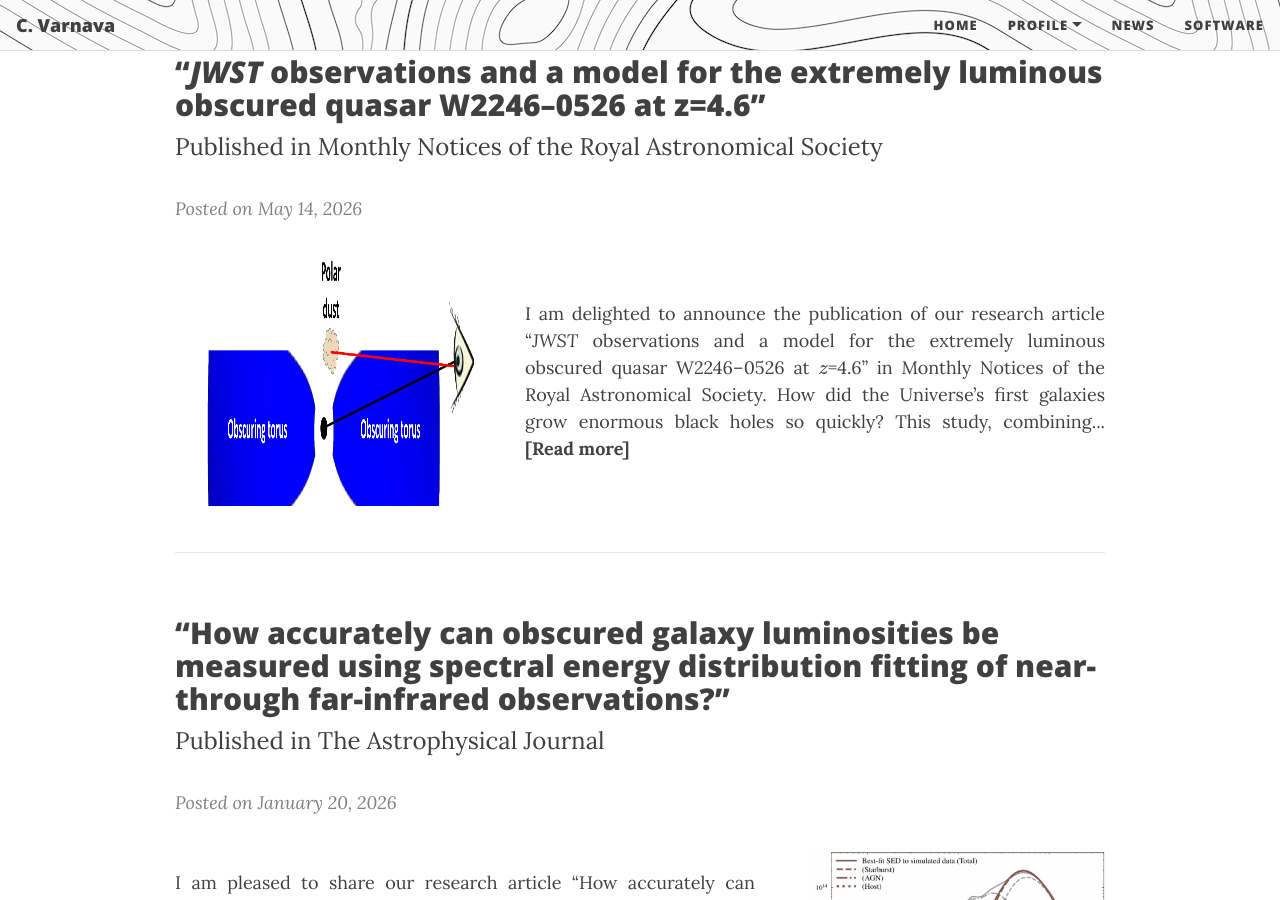
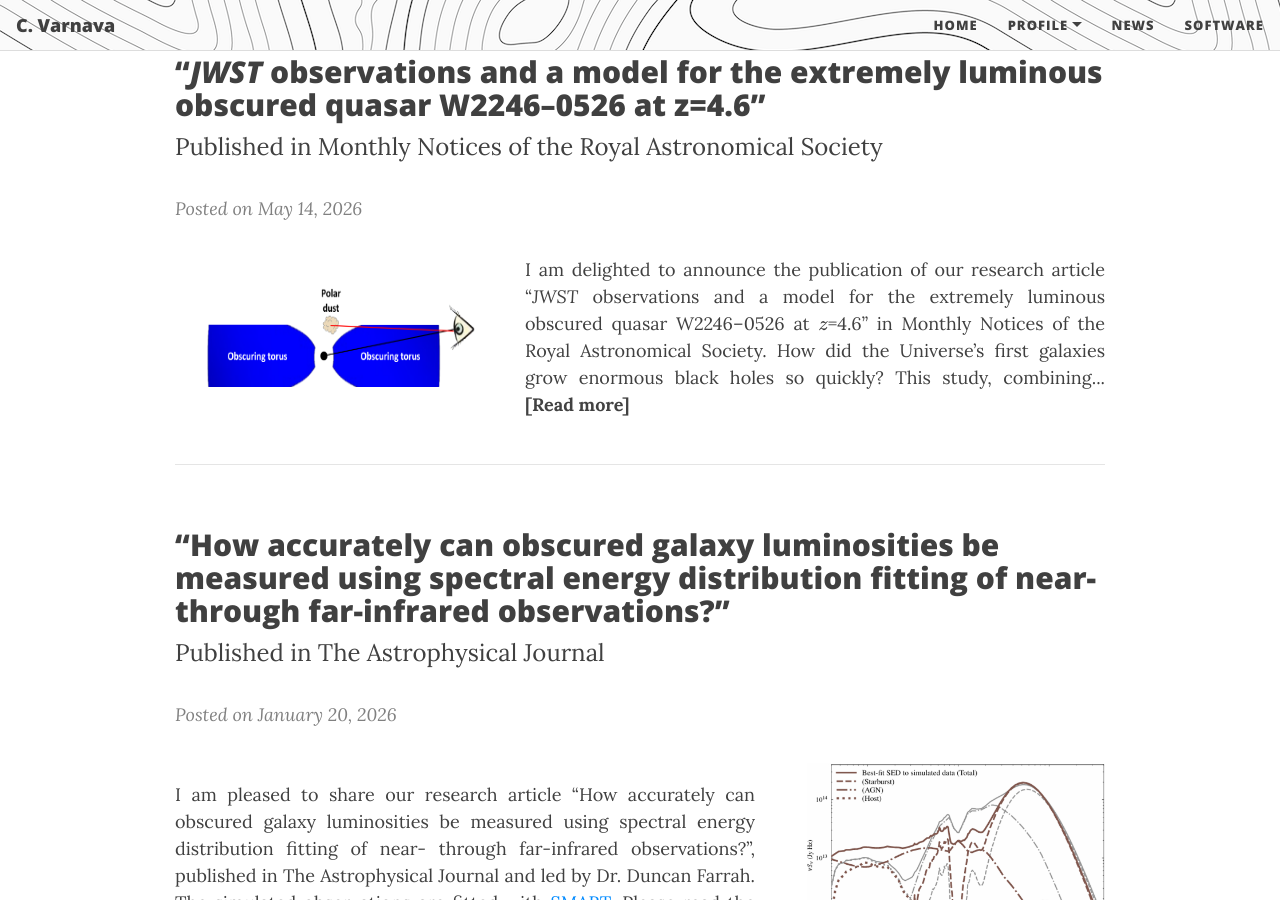
Before and after one commit to ch-var/ch-var.github.io, a Jekyll site: the page built from news.html, in a window 1280 px wide and 900 px high, scrolled down 691 px. Built offline with Jekyll 4.4.1, drawn with Linux system fonts in a browser that asks for light colours; formulas are drawn with MathJax 3.

Commit message:
Update news.html

```diff
--- a/news.html
+++ b/news.html
@@ -48,7 +48,7 @@
 <p style="margin-top: 8px; margin-bottom: 8px;"><font size="+2">Published in Monthly Notices of the Royal Astronomical Society</font></p>
 <p style="margin-bottom: 4px;"><i style="color:#808080;">Posted on May 14, 2026</i></p>
 <div style="display: flex; justify-content: space-between; align-items: center; flex-wrap: wrap;">
-  <p style="margin-right: 30px;"><img src="/assets/img/polar.png" style="max-width: 300px; height: 250px;"/></p>
+  <p style="margin-right: 30px;"><img src="/assets/img/polar.png" style="max-width: 300px; height: 100px;"/></p>
   <p style="text-align: justify; flex: 1; margin-left: 20px;">I am delighted to announce the publication of our research article “<i>JWST</i> observations and a model for the extremely luminous obscured quasar W2246–0526 at \(z\)=4.6” in Monthly Notices of the Royal Astronomical Society. How did the Universe’s first galaxies grow enormous black holes so quickly? This study, combining... <a href="https://ch-var.github.io/2026-05-14-W2246–0526"><b style="color:#424242";>[Read more]</b></a></p>
 </div>
 
```
